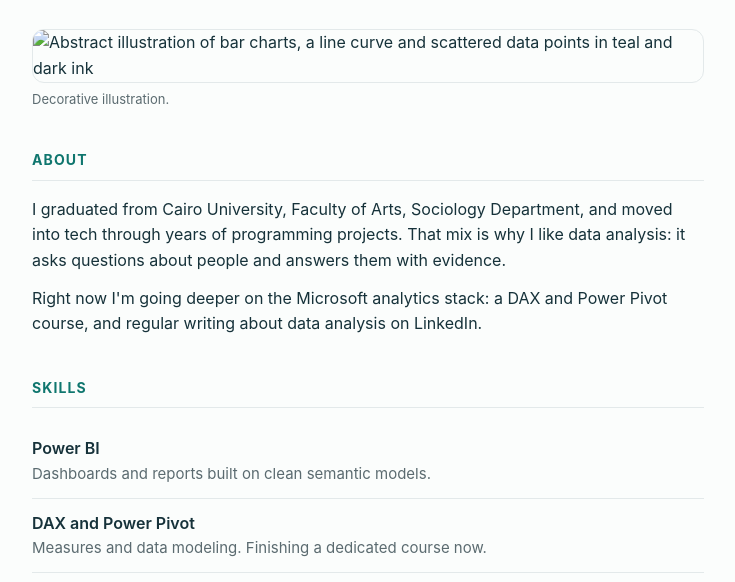
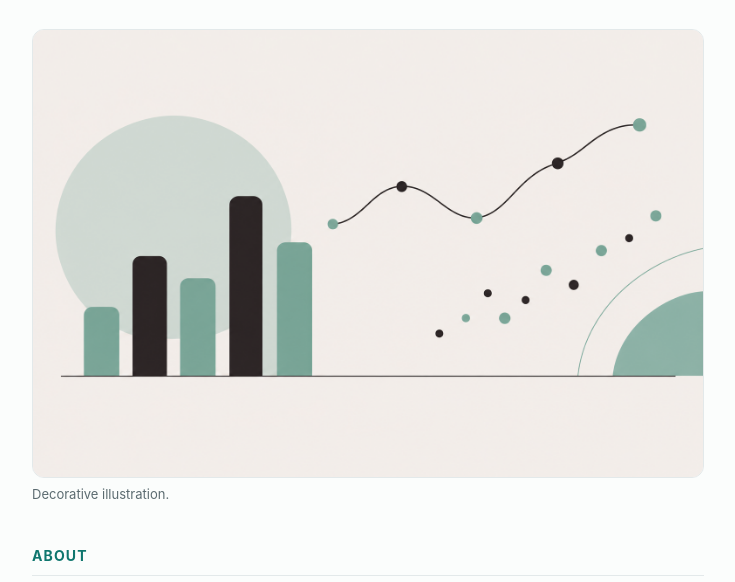
Before and after one commit to Hazemyahea/data-analyst-portfolio, a plain HTML site: page index.html in a window 1280 px wide. Shown: the part 205-787 px from the top of the page, without its empty margins (272-1007 px from the left). Drawn offline with Linux system fonts and the light colour scheme.

Commit message:
Point image to uploaded hero file

```diff
--- a/index.html
+++ b/index.html
@@ -73,7 +73,7 @@
   </header>
 
   <figure>
-    <img src="hero.png" alt="Abstract illustration of bar charts, a line curve and scattered data points in teal and dark ink">
+    <img src="2-hero.png" alt="Abstract illustration of bar charts, a line curve and scattered data points in teal and dark ink">
     <figcaption>Decorative illustration.</figcaption>
   </figure>
 
```
